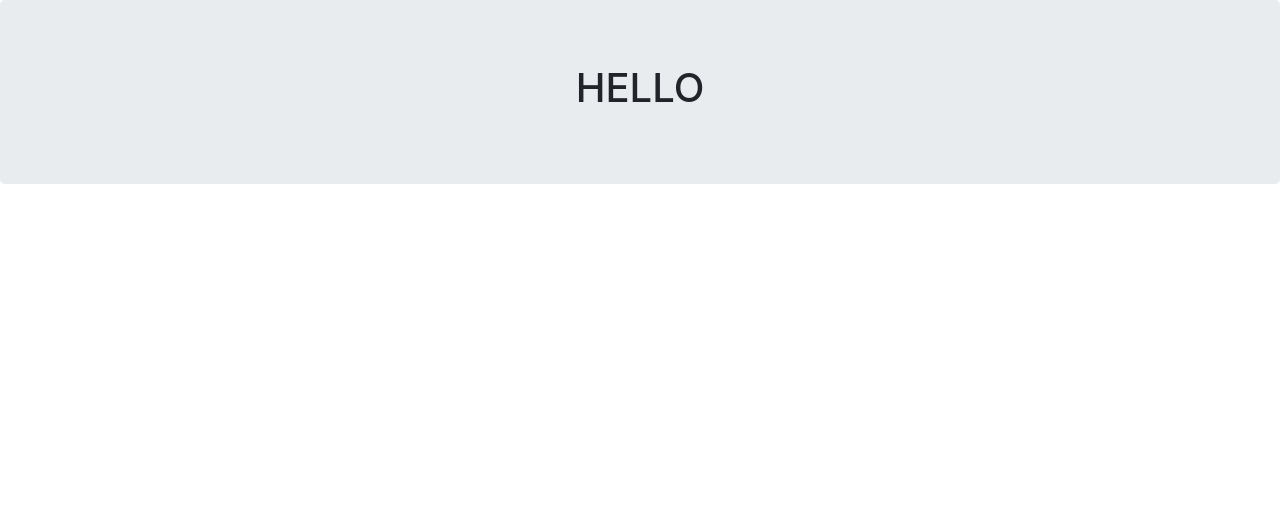
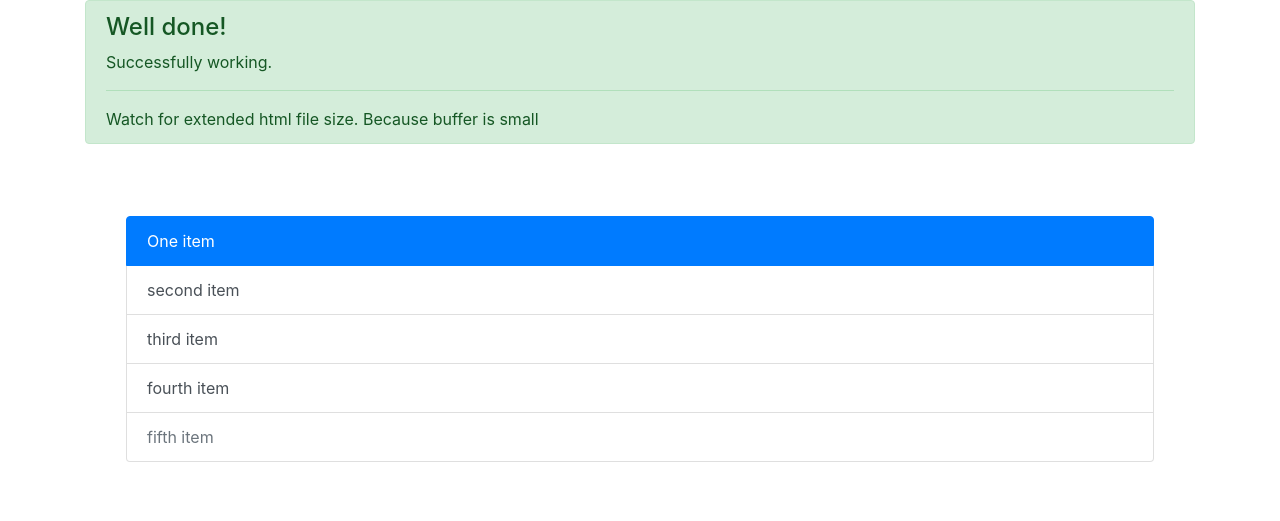
Before and after one commit to rish-0-0/WebServer, a plain HTML site: page htdocs/index.html in a window 1280 px wide. Drawn offline with nearby package versions, Linux system fonts and the light colour scheme.

Commit message:
increasing buffer size for better looking html file might impact buffer

```diff
--- a/htdocs/index.html
+++ b/htdocs/index.html
@@ -8,10 +8,29 @@
 		<link rel="stylesheet" href="https://maxcdn.bootstrapcdn.com/bootstrap/4.3.1/css/bootstrap.min.css" />
 	</head>
 	<body>
-		<div class="jumbotron main-container">
-			<h1 className="display-1">
-				Hello
-			</h1>
+		<div class="row">
+			<div class="container">
+				<div class="alert alert-success" role="alert">
+					<h4 class="alert-heading">Well done!</h4>
+					<p>Successfully working.</p>
+					<hr>
+					<p class="mb-0">Watch for extended html file size. Because buffer is small</p>
+				</div>
+			</div>
+		</div>
+
+		<div class="row">
+			<div class="container p-5">
+				<div class="list-group p-2">
+				  <a href="#" class="list-group-item list-group-item-action active">
+				    One item
+				  </a>
+				  <a href="#" class="list-group-item list-group-item-action">second item</a>
+				  <a href="#" class="list-group-item list-group-item-action">third item</a>
+				  <a href="#" class="list-group-item list-group-item-action">fourth item</a>
+				  <a href="#" class="list-group-item list-group-item-action disabled">fifth item</a>
+				</div>
+			</div>
 		</div>
 
 
--- a/htdocs/style.css
+++ b/htdocs/style.css
@@ -1,5 +1,4 @@
 .main-container {
 	background: #dcdcdc;
 	text-align: center;
-	text-transform: uppercase;
 }
```
Also changed, not shown: 1 other file.
